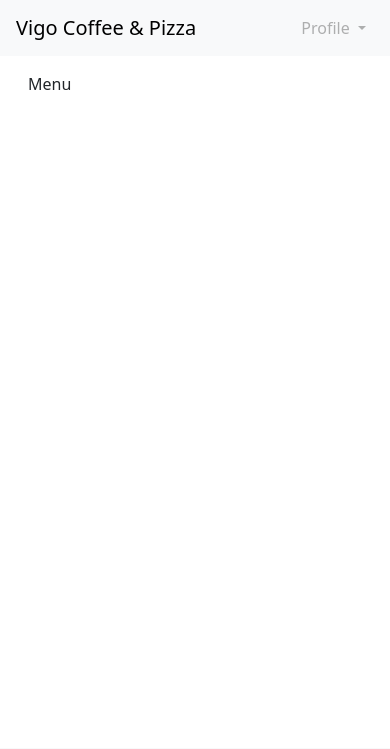
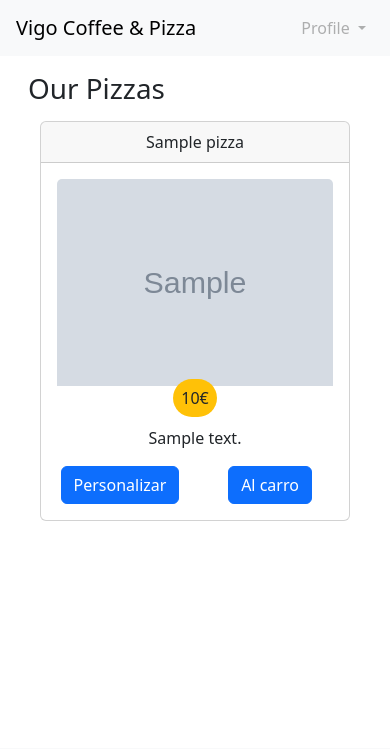
Before and after one commit to vigocoffeelovers/Vigo-Coffee-Pizza, a Django app: page / in a window 390 px wide. Shown: the top 749 px of the page. Run offline with Django 4.2, Linux system fonts and the light colour scheme; tables that the repository leaves empty hold one stand-in row (values such as "Sample post"); grey boxes marked "Sample" are stand-in pictures; some libraries are stand-ins or nearby versions.

Commit message:
Added responsive Menu view

```diff
--- a/pizzeria/templates/menu.html
+++ b/pizzeria/templates/menu.html
@@ -2,7 +2,35 @@
 {% load bootstrap5 %}
 
 {% block content %}
-    <div class="container">
-      Menu
+    <div class="container-fluid">
+        <h1>Our Pizzas</h1>
+        <div class="container-fluid">
+            <div class="row justify-content-center">
+
+                {%  for pizza in pizzas %}
+                <div class="col-sm-12 col-md-9 col-lg-6 col-xl-3 col-xxl-3 col-xxxl-2 m-2">
+                    <div class="card text-center">
+                        <div class="card-header">
+                            {{ pizza.name }}
+                        </div>
+                        <div class="card-body">
+                            <img src="{{ pizza.image.url }}" class="card-img-top" alt="Pizza"/>
+                            <span class="p-2 rounded-pill bg-warning">{{ pizza.price }}€</span>
+                            <p class="my-3 card-text back">{{ pizza.description }}</p>
+                            <div class="row">
+                                <div class="col-6">
+                                    <a href="#" class="btn btn-primary">Personalizar</a>
+                                </div>
+                                <div class="col-6">
+                                    <a href="#" class="btn btn-primary">Al carro</a>
+                                </div>
+                            </div>
+                        </div>
+                    </div>
+                </div>
+                {% endfor %}
+
+            </div>
+        </div>
     </div>
 {% endblock %}
--- a/pizzeria/views.py
+++ b/pizzeria/views.py
@@ -1,9 +1,12 @@
 from django.shortcuts import render
+from pizzeria.models import Pizza
 
 
 def menu_view(request):
     template_name = 'menu.html'
-    return render(request, template_name)
+    return render(request, template_name, {
+        "pizzas": Pizza.objects.all()
+    })
 
 
 def cart_view(request):
```
